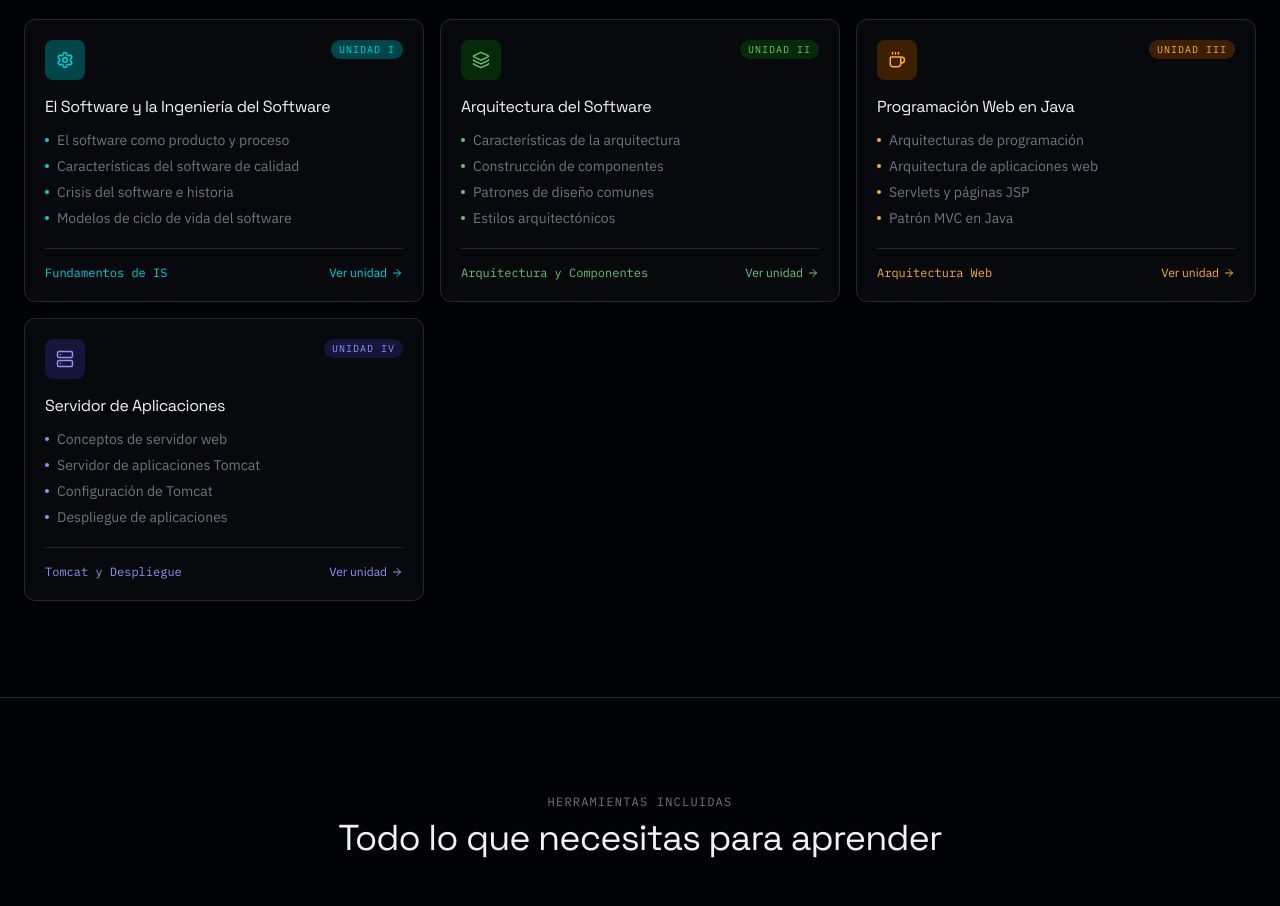
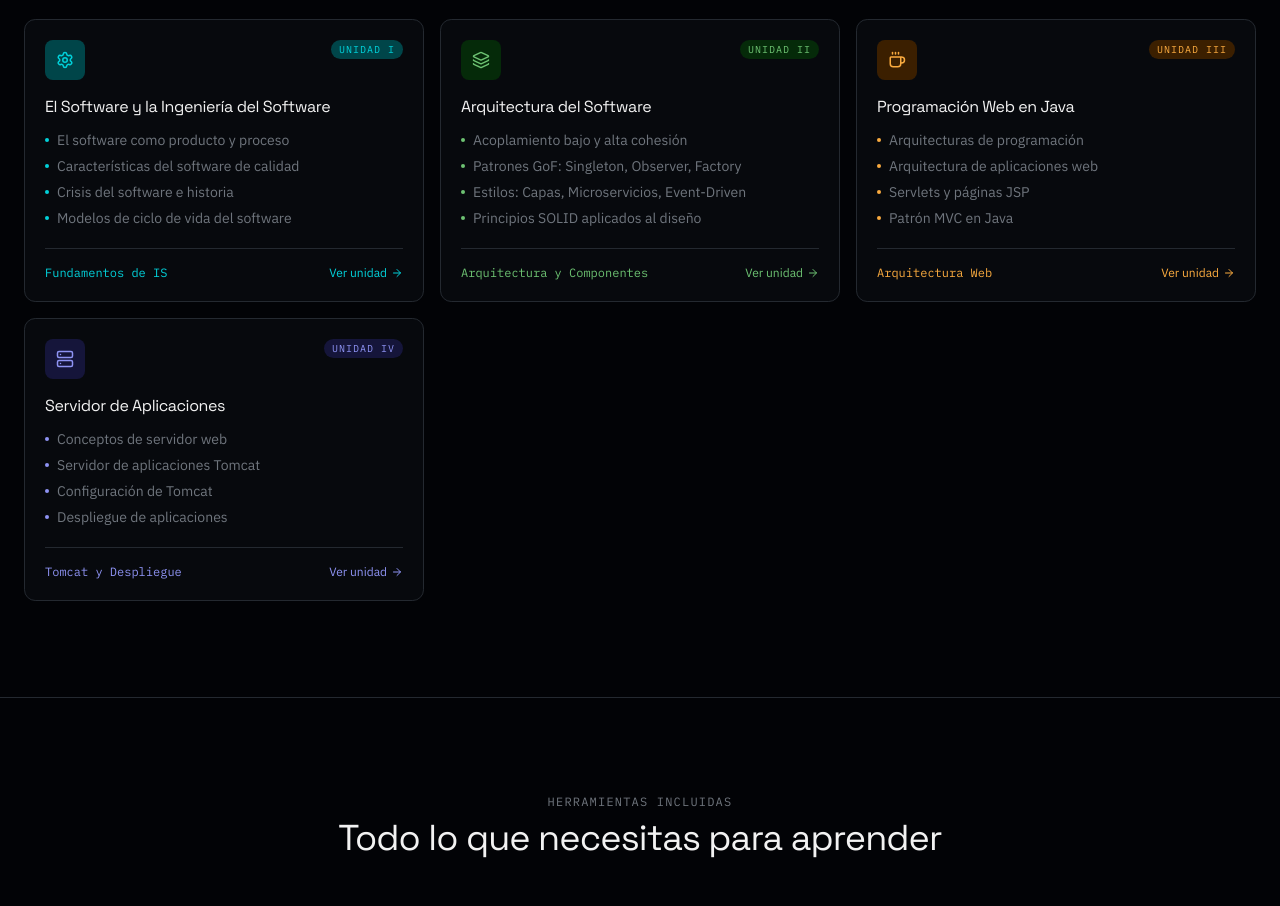
Before and after one commit to UES-Community/igf115-2016, a Next.js app: page / in a window 1280 px wide. Shown: the part 960-1866 px from the top of the page. Built offline with nearby package versions, Linux system fonts and the light colour scheme.

Commit message:
feat(unidad-2): update home grid topics for unit II

```diff
--- a/components/units-grid.tsx
+++ b/components/units-grid.tsx
@@ -30,10 +30,10 @@ const UNITS = [
     color: 'var(--igf-green)',
     colorDim: 'oklch(0.25 0.07 145)',
     topics: [
-      'Características de la arquitectura',
-      'Construcción de componentes',
-      'Patrones de diseño comunes',
-      'Estilos arquitectónicos'
+      'Acoplamiento bajo y alta cohesión',
+      'Patrones GoF: Singleton, Observer, Factory',
+      'Estilos: Capas, Microservicios, Event-Driven',
+      'Principios SOLID aplicados al diseño'
     ],
     complexity: 'Arquitectura y Componentes',
   },
```
